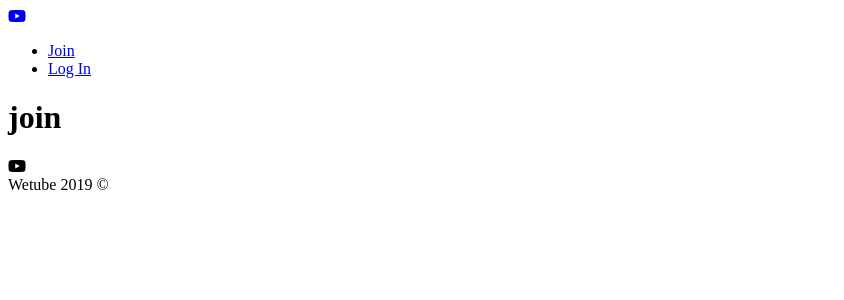
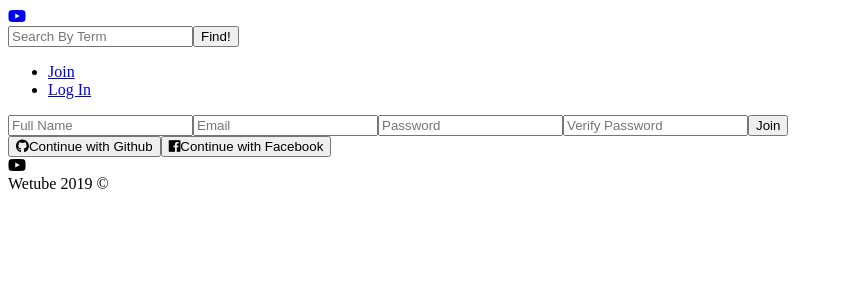
Before and after one commit to zereight/YouTube-Clone-4, a Node server app: page /join in a window 1280 px wide. Shown: the top 300 px of the page, without its empty margins (0-844 px from the left). Run offline with Node 20, Linux system fonts and the light colour scheme; some libraries are stand-ins or nearby versions.

Commit message:
Pug Join/Login
Pug editProfile

```diff
--- a/src/controllers/globalController.js
+++ b/src/controllers/globalController.js
@@ -1,3 +1,5 @@
+import { routers } from "../routes";
+
 export const homeController = (req, res) => {
   res.render("home", {pageTitle: "Home"});
 };
@@ -7,9 +9,21 @@ export const loginController = (req, res) => {
 export const logoutController = (req, res) => {
   res.render("logout", {pageTitle: "Logout"});
 };
-export const joinController = (req, res) => {
+export const getJoinController = (req, res) => {
   res.render("join", {pageTitle: "Join"});
 };
+export const postJoinController = (req, res) => {
+  console.log(req);
+
+  const {body:{name, email, password1, password2}} = req;
+
+  if( password1 !== password2 ){
+    res.redirect(routers.home);
+  }
+
+  res.end();
+};
 export const searchController = (req, res) => {
-  res.render("search", {pageTitle: "Search"});
+  const { query: { term: searchingBy } } = req;
+  res.render("search", {pageTitle: "search", searchingBy});
 };
--- a/src/routers/globalRouter.js
+++ b/src/routers/globalRouter.js
@@ -1,13 +1,14 @@
 import express from "express";
 import { routers } from "../routes";
-import { homeController, loginController, logoutController, joinController, searchController } from "../controllers/globalController";
+import { homeController, loginController, logoutController, getJoinController, searchController, postJoinController } from "../controllers/globalController";
 
 const globalRouter = express.Router();
 
 globalRouter.get(routers.home, homeController);
 globalRouter.get(routers.login, loginController);
 globalRouter.get(routers.logout, logoutController);
-globalRouter.get(routers.join, joinController);
+globalRouter.get(routers.join, getJoinController);
+globalRouter.post(routers.join, postJoinController);
 globalRouter.get(routers.search, searchController);
 
 export default globalRouter;
--- a/src/views/home.pug
+++ b/src/views/home.pug
@@ -1,4 +1,6 @@
 extends layouts/main
 
 block content
-  h1 Home
+  | Home
+  .videos
+    h1 Video
--- a/src/views/join.pug
+++ b/src/views/join.pug
@@ -1,4 +1,13 @@
 extends layouts/main
 
 block content
-  h1 join
+  .join__container
+    form(action=routes.join, method="post")
+      input(type="text", name="name" ,placeholder="Full Name")
+      input(type="email", name='email', placeholder="Email")
+      input(type='password', name='password1', placeholder="Password")
+      input(type='password', name='password2', placeholder="Verify Password")
+
+      input(type="submit", value="Join")
+
+    include partials/socialLogin
--- a/src/views/partials/header.pug
+++ b/src/views/partials/header.pug
@@ -2,6 +2,10 @@ header.header
   .header__column
     a(href=routes.home)
       i.fab.fa-youtube
+  .header__column
+    form( action=routes.search, method="post" )
+      input( type="text", placeholder="Search By Term", name="term" )
+      input( type="submit", value="Find!" )
   .header__column
     ul
       li
--- /dev/null
+++ b/src/views/partials/socialLogin.pug
@@ -0,0 +1,9 @@
+.soical-login
+  button.social-login--github
+    span
+      i.fab.fa-github
+    | Continue with Github
+  button.social-login--facebook
+    span
+      i.fab.fa-facebook
+    | Continue with Facebook
```
Also changed, not shown: src/views/login.pug (+8 -1 lines).
